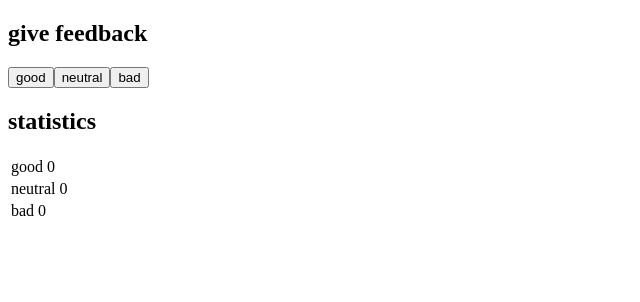
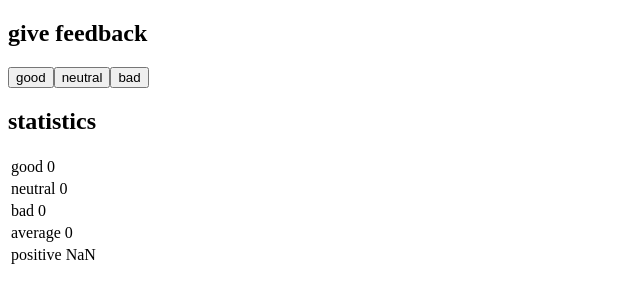
Before and after one commit to yuqingwwang/FullStackOpen, a React (Create React App) app in the folder part1/unicafe/: page / in a window 1280 px wide. Shown: the top 302 px of the page, without its empty margins (0-640 px from the left). Built offline with nearby package versions, Linux system fonts and the light colour scheme.

Commit message:
unicafe step2 done

```diff
--- a/part1/unicafe/src/App.js
+++ b/part1/unicafe/src/App.js
@@ -1,5 +1,6 @@
 import { useState } from 'react'
 
+const scoreDict = {'good': 1, 'neutral': 0, 'bad': -1}
 
 const Header = ({good, neutral, bad, setGood, setNeutral, setBad}) => {
   console.log({good, neutral, bad})
@@ -13,12 +14,16 @@ const Header = ({good, neutral, bad, setGood, setNeutral, setBad}) => {
 }
 
 const Stats = ({good, neutral, bad}) => {
+  const avr = (good*scoreDict['good'] + neutral*scoreDict['neutral'] + bad*scoreDict['bad'])/3
+  const positivePercent = good/(good+neutral+bad)
   return(<><h2>statistics</h2>
   <table>
     <tbody>
       <tr><td>good {good}</td></tr>
       <tr><td>neutral {neutral}</td></tr>
       <tr><td>bad {bad}</td></tr>
+      <tr><td>average {avr}</td></tr>
+      <tr><td>positive {positivePercent}</td></tr>
     </tbody>
   </table></>)
 }
```
